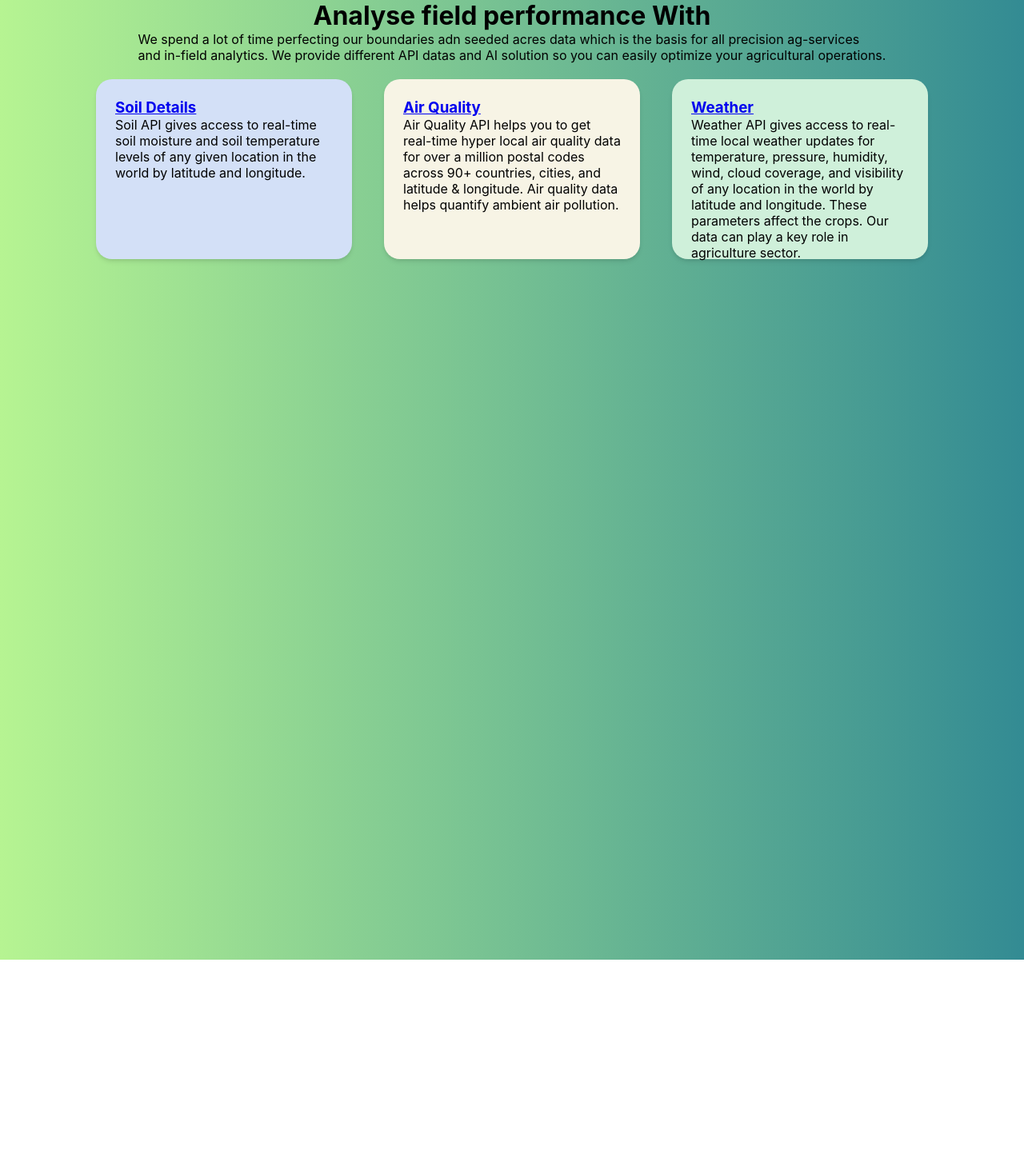
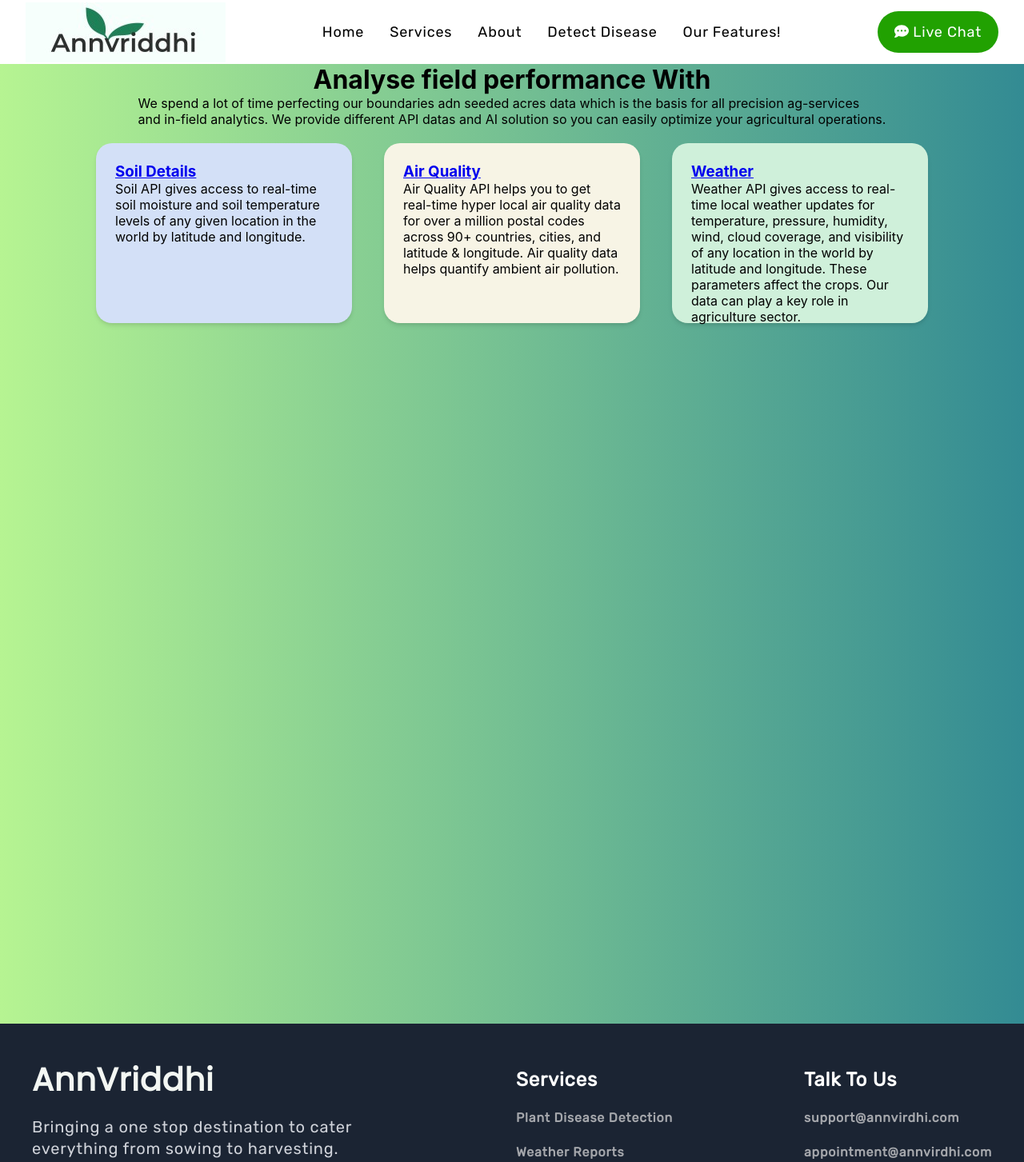
Before and after one commit to suraj-markup/BYTEVERSE_NERDS, a React (Create React App) app in the folder frontend/: page /feature in a window 1280 px wide. Shown: the top 1453 px of the page at 80% size. Before the commit the page ends 1200 px from the top, so only its background shows below. Built offline with nearby package versions, Linux system fonts and the light colour scheme.

Commit message:
Bug Fixed

```diff
--- a/frontend/src/Components/API_Data/Air.js
+++ b/frontend/src/Components/API_Data/Air.js
@@ -1,8 +1,8 @@
 import React, { useEffect, useState } from "react";
 // import GeocodeComponent from './Component/GeocodeComponent';
 import Navbar from "../Navbar";
+import Footer from "../Footer";
 import axios from "axios";
-import Footer from "../Footer";
 import aircss from "./aircss.css";
 import airImg from "./air.jpg"; // Adjust the path to match your file structure
 
--- a/frontend/src/Components/API_Data/Soil.js
+++ b/frontend/src/Components/API_Data/Soil.js
@@ -1,6 +1,8 @@
 // Get the mean value of the soil property at the queried location and depth
 // bulk density details
 import axios from 'axios';
+import Navbar from "../Navbar";
+import Footer from "../Footer";
 import soilImage from "./soil.jpg"; // Adjust the path to match your file structure
 import soilcss from "./soilcss.css";
 import { useState, useEffect } from "react";
@@ -101,6 +103,9 @@ const Soil = () => {
   };
 
   return (
+    <>
+          <Navbar/>
+
     <div className="soil">
       <div className="heading">
         <h1>SOIL REPORT</h1>
@@ -152,6 +157,8 @@ const Soil = () => {
       </div>
       </div>
     </div>
+    <Footer />
+    </>
   );
 };
 
--- a/frontend/src/Components/API_Data/Weather.js
+++ b/frontend/src/Components/API_Data/Weather.js
@@ -1,4 +1,6 @@
 import React, { useEffect, useState } from "react";
+import Navbar from "../Navbar";
+import Footer from "../Footer";
 import axios from 'axios';
 import weathercss from "./weathercss.css";
 // import GeocodeComponent from "../GeocodeComponent";
@@ -85,6 +87,10 @@ const Weather = () => {
   }
 
   return (
+    <>
+      <Navbar/>
+
+
     <div className="weather">
       <div className="heading">
         <h1>WEATHER REPORT</h1>
@@ -150,6 +156,8 @@ const Weather = () => {
         </div>
       </div>
     </div>
+    <Footer />
+    </>
   );
 };
 
--- a/frontend/src/Components/Features.js
+++ b/frontend/src/Components/Features.js
@@ -1,5 +1,8 @@
 import FeatureCard from "./FeatureCard";
 // import Data from "../Data";
+
+import Navbar from "./Navbar";
+import Footer from "./Footer";
 import "../"
 
 const list=[
@@ -37,6 +40,8 @@ const list=[
 
 const Features=()=>{
     return (
+        <>
+        <Navbar/>
         <div className="feature-body ">
             <div className="heading">
 
@@ -57,6 +62,8 @@ const Features=()=>{
 
 
         </div>
+        <Footer />
+        </>
 
     );
 };
```
